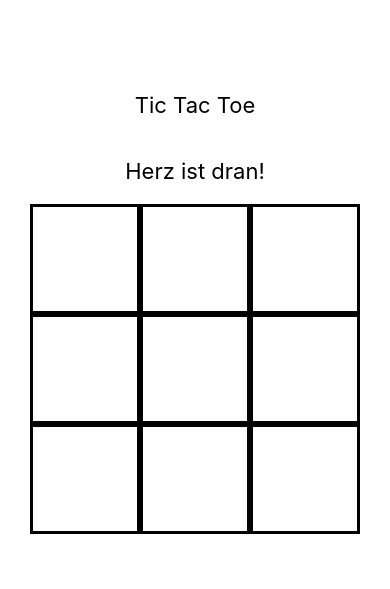
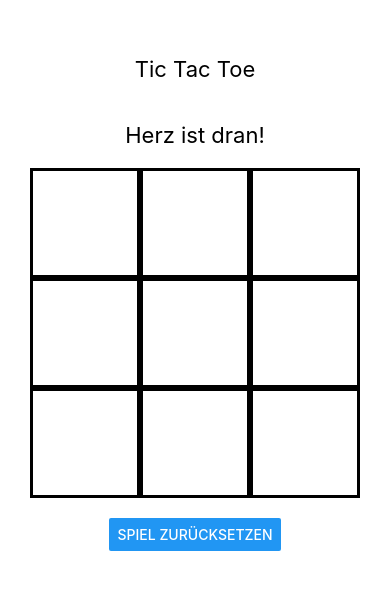
Before and after one commit to jegom/tictactoe-reactnative, a React Native app: screen / in a window 390 px wide. Shown: the part 119-708 px from the top of the page. Built offline with nearby package versions, Linux system fonts and the light colour scheme.

Commit message:
Display reset button the whole time

```diff
--- a/src/components/GameComponent.tsx
+++ b/src/components/GameComponent.tsx
@@ -26,11 +26,11 @@ class GameComponent extends Component<Props & DispatchProps> {
         </Text>
         <BoardComponent boardData={this.props.boardData} />
         {this.props.gameFinished && (
-          <View>
-            <Text style={styles.headerText}>Gewonnen!</Text>
-            <Button title="Nochmal spielen!" onPress={this.props.resetGame} />
-          </View>
+          <Text style={styles.headerText}>Gewonnen!</Text>
         )}
+        <View style={styles.buttonContainer}>
+          <Button title="Spiel zurücksetzen" onPress={this.props.resetGame} />
+        </View>
       </View>
     );
   }
@@ -47,6 +47,7 @@ const styles = StyleSheet.create({
     fontSize: 22,
     margin: 20,
   },
+  buttonContainer: { margin: 20 },
 });
 
 const mapDispatchToProps = (dispatch): DispatchProps => ({
```
